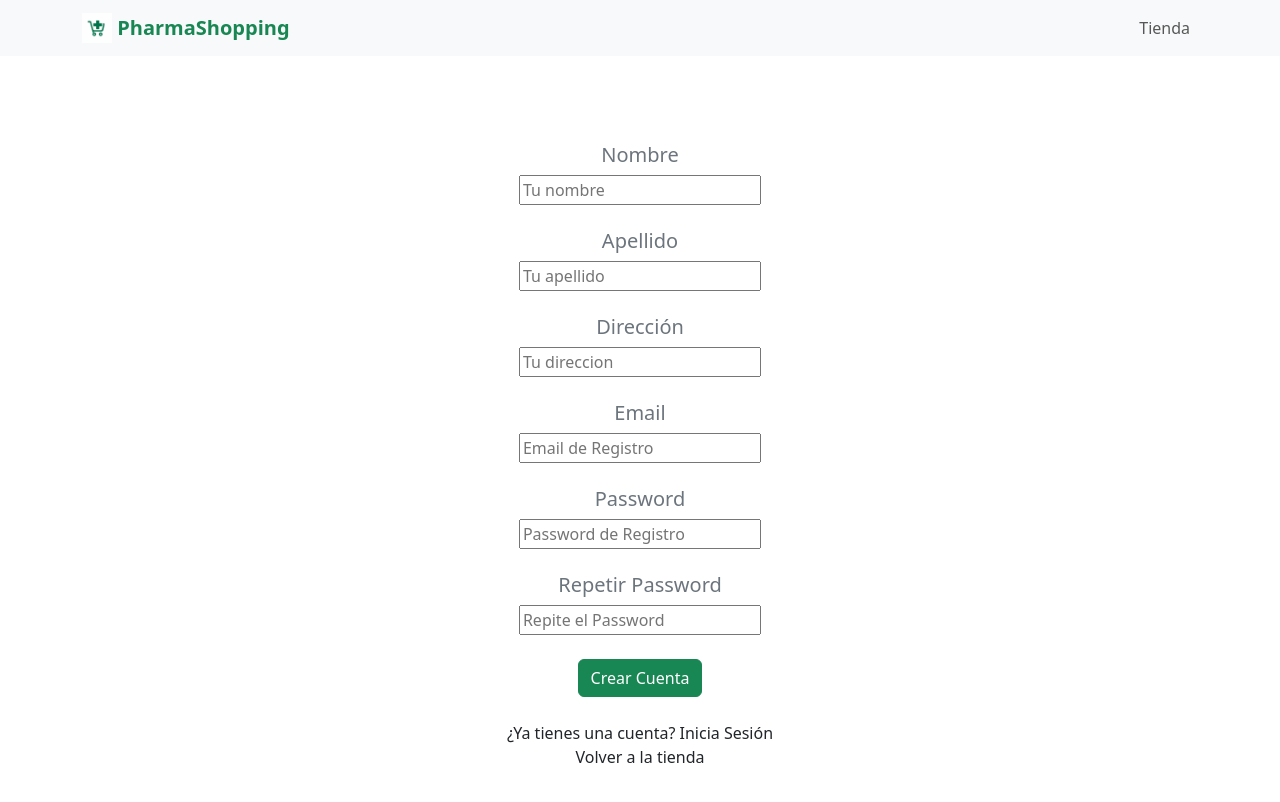
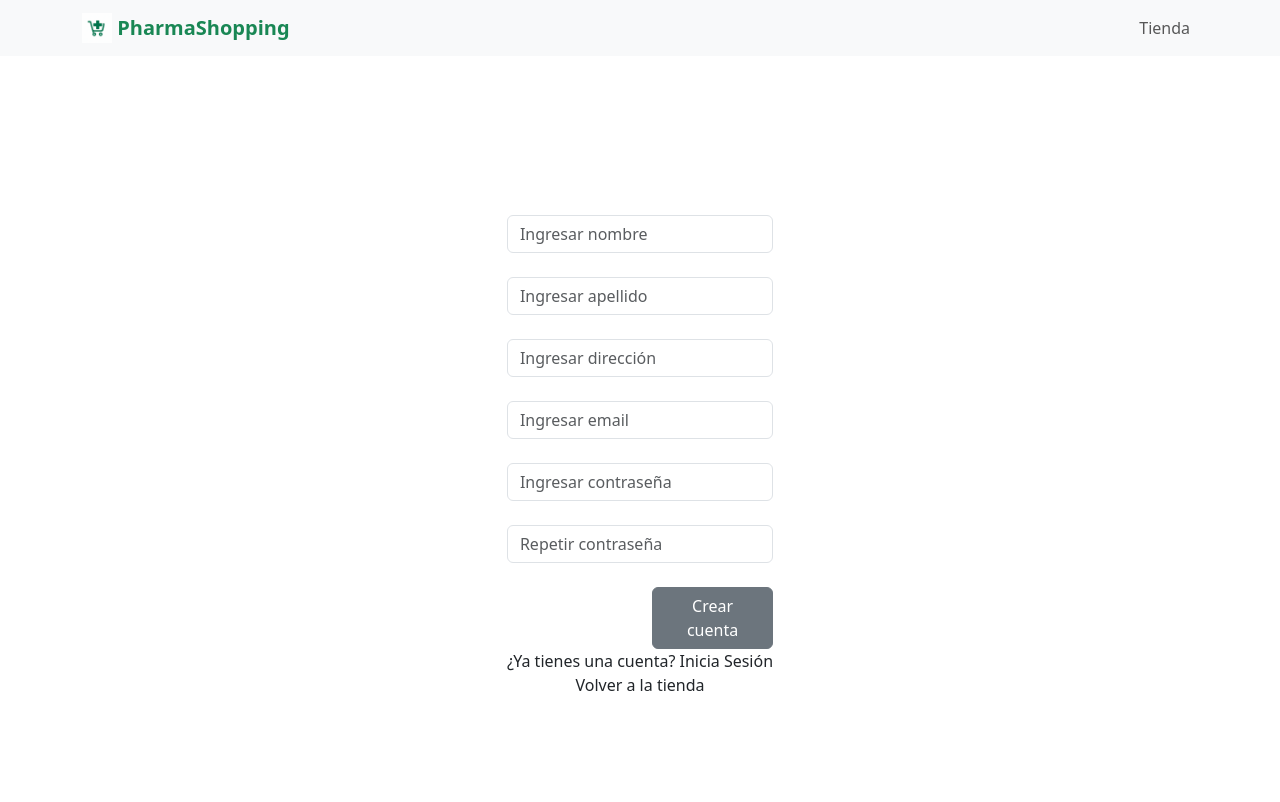
Before and after one commit to JuliMeier/pharmaEcommerce, a React (Vite) app: page /auth/register in a window 1280 px wide. Shown: the top 802 px of the page. Built offline with nearby package versions, Linux system fonts and the light colour scheme.

Commit message:
Added validations
 on Login and Register

```diff
--- a/src/components/auth/LoginPage.jsx
+++ b/src/components/auth/LoginPage.jsx
@@ -1,7 +1,7 @@
 import { Link } from "react-router-dom";
 import { useState, useRef } from "react";
 import { useNavigate } from "react-router-dom";
-import { Button, Card, Col, Form, FormGroup, Row } from "react-bootstrap";
+import { Button, Col, Form, FormGroup, Row } from "react-bootstrap";
 
 const LoginPage = () => {
   const [email, setEmail] = useState("");
@@ -28,16 +28,21 @@ const LoginPage = () => {
     setPassword(event.target.value);
     setErrors((prevErrors) => ({
       ...prevErrors,
-      password: true,
+      password: false,
     }));
   };
+
+  function esEmailValido(email) {
+    const expresion = /^[^\s@]+@[^\s@]+\.[^\s@]+$/;
+    return expresion.test(email);
+  }
 
   const handleSubmit = (event) => {
     event.preventDefault();
 
     let valid = true;
 
-    if (!email.length) {
+    if (!email.length || !esEmailValido(email.length)) {
       emailRef.current.focus();
       setErrors((prevErrors) => ({
         ...prevErrors,
@@ -75,7 +80,7 @@ const LoginPage = () => {
                 ref={emailRef}
               />
               {errors.email && (
-                <p className="text-danger">El campo email es obligatorio</p>
+                <p className="text-danger">Por favor verifique su correo</p>
               )}
             </FormGroup>
             <FormGroup className="mb-4">
--- a/src/components/auth/RegisterPage.jsx
+++ b/src/components/auth/RegisterPage.jsx
@@ -1,51 +1,260 @@
-import { Link } from 'react-router-dom'
-import Button from "react-bootstrap/Button";
-import Form from "react-bootstrap/Form";
-
-
+import { Link } from 'react-router-dom';
+import { useState, useRef } from "react";
+import { useNavigate } from "react-router-dom";
+import { Button, Col, Form, FormGroup, Row } from "react-bootstrap";
 
 const RegisterPage = () => {
+
+  const [email, setEmail] = useState("");
+  const [password, setPassword] = useState("");
+  const [confirmPassword, setConfirmPassword] = useState("");
+  const [name, setName] = useState("");
+  const [lastname, setLastname] = useState("");
+  const [address, setAddress] = useState("");
+  const [errors, setErrors] = useState({
+    email: false,
+    password: false,
+    confirmPassword: false,
+    name: false,
+    lastname: false,
+    address: false,
+  });
+
+  const emailRef = useRef(null);
+  const passwordRef = useRef(null);
+  const confirmPasswordRef = useRef(null);
+  const nameRef = useRef(null);
+  const lastnameRef = useRef(null);
+  const addressRef = useRef(null);
+  const navigate = useNavigate();
+
+  const handleEmailChange = (event) => {
+    setEmail(event.target.value);
+    setErrors((prevErrors) => ({
+      ...prevErrors,
+      email: false,
+    }));
+  };
+
+  const handlePasswordChange = (event) => {
+    setPassword(event.target.value);
+    setErrors((prevErrors) => ({
+      ...prevErrors,
+      password: false,
+    }));
+  };
+
+  const handleConfirmPasswordChange = (event) => {
+    setConfirmPassword(event.target.value);
+    setErrors((prevErrors) => ({
+      ...prevErrors,
+      confirmPassword: false,
+    }));
+  };
+
+  const handleNameChange = (event) => {
+    setName(event.target.value);
+    setErrors((prevErrors) => ({
+      ...prevErrors,
+      name: false,
+    }));
+  };
+
+  const handleLastnameChange = (event) => {
+    setLastname(event.target.value);
+    setErrors((prevErrors) => ({
+      ...prevErrors,
+      lastname: false,
+    }));
+  };
+
+  const handleAddressChange = (event) => {
+    setAddress(event.target.value);
+    setErrors((prevErrors) => ({
+      ...prevErrors,
+      address: false,
+    }));
+  };
+
+  function esEmailValido(email) {
+    const expresion = /^[^\s@]+@[^\s@]+\.[^\s@]+$/;
+    return expresion.test(email);
+  }
+
+  const handleSubmit = (event) => {
+    event.preventDefault();
+
+    let valid = true;
+
+    if (!email.length || !esEmailValido(email.length)) {
+      emailRef.current.focus();
+      setErrors((prevErrors) => ({
+        ...prevErrors,
+        email: true,
+      }));
+      return;
+    }
+
+    if (!password.length) {
+      passwordRef.current.focus();
+      setErrors((prevErrors) => ({
+        ...prevErrors,
+        password: true,
+      }));
+      valid = false;
+    }
+
+    if (password !== confirmPassword) {
+      confirmPasswordRef.current.focus();
+      setErrors((prevErrors) => ({
+        ...prevErrors,
+        confirmPassword: true,
+      }));
+      valid = false;
+    }
+
+    if (!name.length) {
+      nameRef.current.focus();
+      setErrors((prevErrors) => ({
+        ...prevErrors,
+        name: true,
+      }));
+      valid = false;
+    }
+
+    if (!lastname.length) {
+      lastnameRef.current.focus();
+      setErrors((prevErrors) => ({
+        ...prevErrors,
+        lastname: true,
+      }));
+      valid = false;
+    }
+
+    if (!address.length) {
+      addressRef.current.focus();
+      setErrors((prevErrors) => ({
+        ...prevErrors,
+        address: true,
+      }));
+      valid = false;
+    }
+
+    if (valid) {
+      navigate("");
+    }
+  };
+
   return (
     <>
-    <div className='d-flex justify-content-center align-items-center vh-100 '>
-    <div>
-      <form className="container text-center" >
+      <div className="d-flex justify-content-center align-items-center vh-100 ">
         <div>
-          <label htmlFor='name' className='h5 text-secondary d-block'>Nombre</label>
-          <input id="name" className='mb-4 w-100' type="text" placeholder='Tu nombre' />
+          <Form onSubmit={handleSubmit}>
+
+            <FormGroup className="mb-4">
+              <Form.Control
+                type="text"
+                className={`${errors.name ? "border border-danger" : ""}`}
+                placeholder="Ingresar nombre"
+                onChange={handleNameChange}
+                value={name}
+                ref={nameRef}
+              />
+              {errors.name && <p className="text-danger">El nombre es obligatorio</p>}
+            </FormGroup>
+
+            <FormGroup className="mb-4">
+              <Form.Control
+                type="text"
+                className={`${errors.lastname ? "border border-danger" : ""}`}
+                placeholder="Ingresar apellido"
+                onChange={handleLastnameChange}
+                value={lastname}
+                ref={lastnameRef}
+              />
+              {errors.lastname && <p className="text-danger">El apellido es obligatorio</p>}
+            </FormGroup>
+
+            <FormGroup className="mb-4">
+              <Form.Control
+                type="text"
+                className={`${errors.address ? "border border-danger" : ""}`}
+                placeholder="Ingresar dirección"
+                onChange={handleAddressChange}
+                value={address}
+                ref={addressRef}
+              />
+              {errors.address && <p className="text-danger">La dirección es obligatoria</p>}
+            </FormGroup>
+
+            <FormGroup className="mb-4">
+              <Form.Control
+                type="text"
+                className={`${
+                  errors.email ? "border border-danger" : ""
+                }`}
+                placeholder="Ingresar email"
+                onChange={handleEmailChange}
+                value={email}
+                ref={emailRef}
+              />
+              {errors.email && (
+                <p className="text-danger">Por favor verifique su correo</p>
+              )}
+            </FormGroup>
+
+            <FormGroup className="mb-4">
+              <Form.Control
+                type="password"
+                className={`${errors.password ? "border border-danger" : ""}`}
+                placeholder="Ingresar contraseña"
+                onChange={handlePasswordChange}
+                value={password}
+                ref={passwordRef}
+              />
+              {errors.password && <p className="text-danger">La contraseña es obligatoria</p>}
+            </FormGroup>
+
+            <FormGroup className="mb-4">
+              <Form.Control
+                type="password"
+                className={`${errors.confirmPassword ? "border border-danger" : ""}`}
+                placeholder="Repetir contraseña"
+                onChange={handleConfirmPasswordChange}
+                value={confirmPassword}
+                ref={confirmPasswordRef}
+              />
+              {errors.confirmPassword && <p className="text-danger">Las contraseñas no coinciden</p>}
+            </FormGroup>
+
+            <Row>
+              <Col />
+              <Col md={6} className="d-flex justify-content-end">
+                <Button variant="secondary" type="submit">
+                  Crear cuenta
+                </Button>
+              </Col>
+            </Row>
+          </Form>
+
+          <nav>
+            <Link
+              to="/auth/login"
+              className="text-reset d-block text-center text-decoration-none"
+            >
+              ¿Ya tienes una cuenta? Inicia Sesión
+            </Link>
+            <Link
+              to="/"
+              className="text-reset d-block text-center text-decoration-none"
+            >
+              Volver a la tienda
+            </Link>
+          </nav>
         </div>
-        <div>
-          <label htmlFor='lastname' className='h5 text-secondary d-block'>Apellido</label>
-          <input id="lastname" className='mb-4 w-100' type="text" placeholder='Tu apellido' />
-        </div>
-        <div>
-          <label htmlFor='address' className='h5 text-secondary d-block'>Dirección</label>
-          <input id="address" className='mb-4 w-100' type="text" placeholder='Tu direccion' />
-        </div>
-        <div>
-          <label htmlFor='email' className='h5 text-secondary d-block'>Email</label>
-          <input id="email" className='mb-4 w-100' type="text" placeholder='Email de Registro' />
-        </div>
-        <div>
-          <label htmlFor='password' className='h5 text-secondary d-block'>Password</label>
-          <input id="password" className='mb-4 w-100' type="password" placeholder='Password de Registro' />
-        </div>
-        <div>
-          <label htmlFor='password_confirmation' className='h5 text-secondary d-block'>Repetir Password</label>
-          <input id="password" className='mb-4 w-100' type="password" placeholder='Repite el Password' />
-        </div>
-        <div>
-          <input type="submit" className='btn btn-success mb-4' value="Crear Cuenta" />
-        </div>
-      </form>
-    <nav>
-    <Link to='/auth/login' className='text-reset d-block text-center text-decoration-none'>¿Ya tienes una cuenta? Inicia Sesión</Link>
-    <Link  to="/" className='text-reset d-block text-center text-decoration-none'>Volver a la tienda</Link>
-    </nav>
-    </div>
-    </div>
+      </div>
     </>
-  )
-}
+  );
+};
 
-export default RegisterPage
+export default RegisterPage;
```
